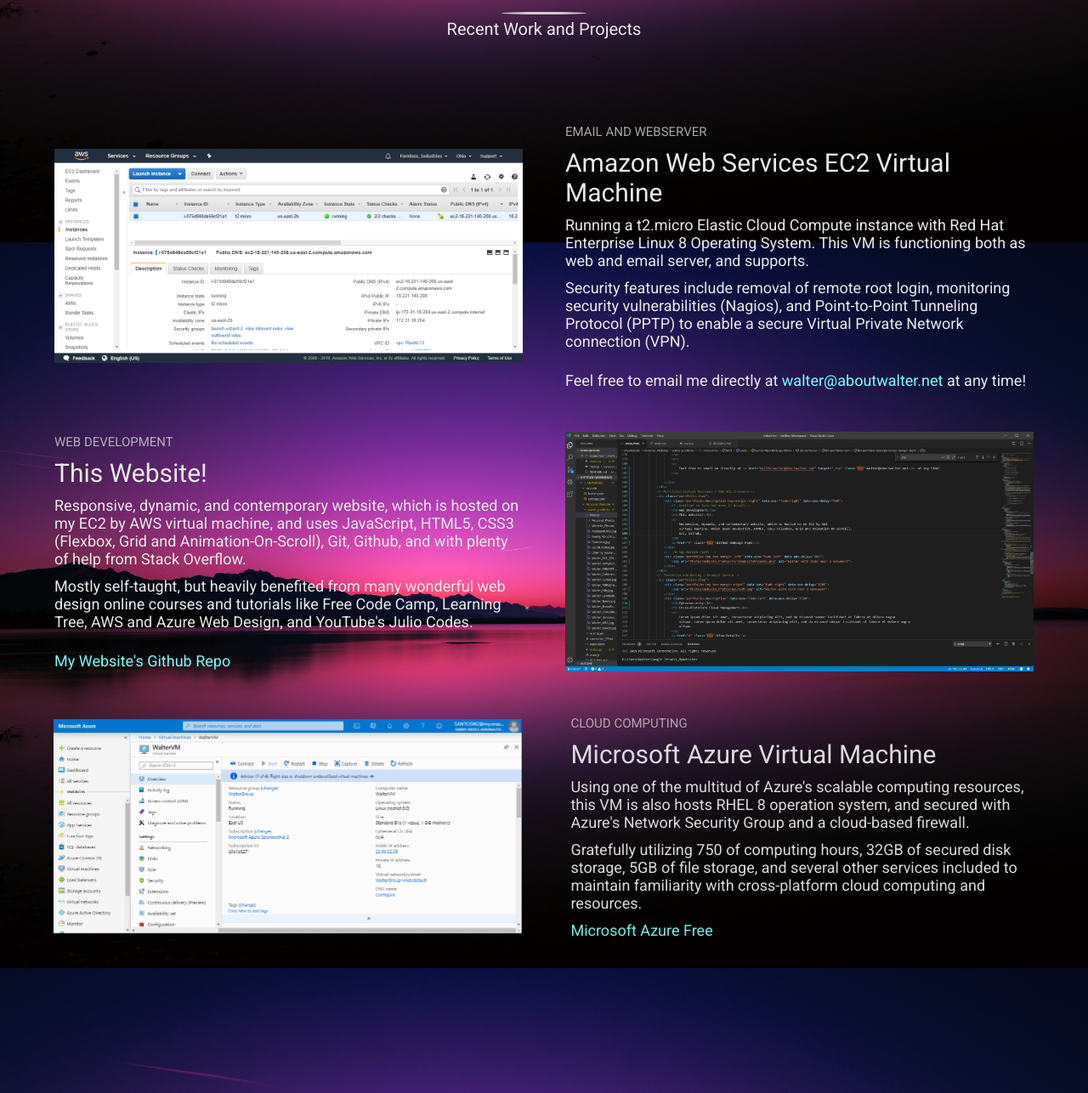
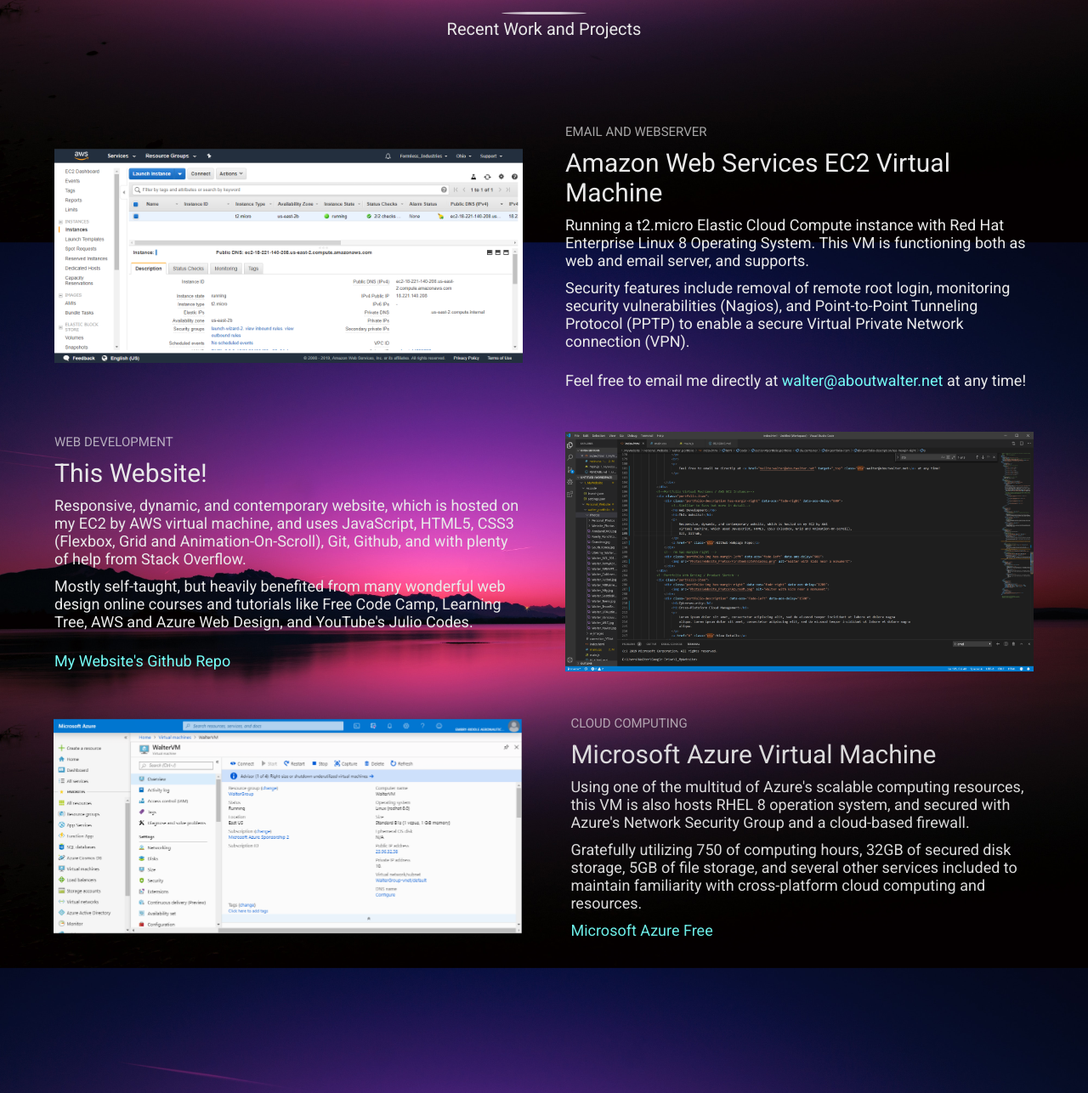
Before and after one commit to theunmanifested/Walter_Portfolio, a plain HTML site: page index.html in a window 1280 px wide. Shown: the part 2275-3561 px from the top of the page at 85% size. Drawn offline with nearby package versions, Linux system fonts and the light colour scheme.

Commit message:
Secured VM screenshots and new responsive sized background

```diff
--- a/index.html
+++ b/index.html
@@ -174,7 +174,7 @@
             <div class="portfolio-item">
                 <!--Email and Web Servers / AWS EC2 Instance-->
                 <div class="portfolio-img has-margin-right" data-aos="fade-right" data-aos-delay="300">
-                    <img src="MyImages/EC2VM.png" alt="Screenshot of Amazon Web Services Virtual Machine">
+                    <img src="MyImages/EC2VM_Sec.png" alt="Screenshot of Amazon Web Services Virtual Machine">
                 </div>
                 <div class="portfolio-description" data-aos="fade-left" data-aos-delay="600">
                     <h6>Email and Webserver</h6>
@@ -221,7 +221,7 @@
             <!--Portfolio Web Desing / Product Sketch-->
             <div class="portfolio-item">
                 <div class="portfolio-img has-margin-right" data-aos="fade-right" data-aos-delay="1200">
-                    <img src="MyImages/AzureVM.png" alt="Screenshot of Microsoft Azure Web Resources Virtual Machine">
+                    <img src="MyImages/AzureVM_Sec.png" alt="Screenshot of Microsoft Azure Web Resources Virtual Machine">
                 </div>
                 <div class="portfolio-description" data-aos="fade-left" data-aos-delay="1500">
                     <h6>Cloud Computing</h6>
--- a/main.css
+++ b/main.css
@@ -583,7 +583,7 @@ input[type="submit"]:hover{
 /*Start media queries*/
 @media screen and (max-width: 768px) {
     body{
-        background: url("MyImages/backlit.jpg") no-repeat center fixed;
+        background: url("MyImages/backlit_med.jpg") no-repeat center fixed;
         background-size: cover;
     }
 
```
Also changed, not shown: MyImages/AzureVM.png (deleted), MyImages/AzureVM_Sec.png (added), MyImages/EC2VM.png (deleted), MyImages/EC2VM_Sec.png (added), MyImages/backlit_med.jpg (added).
